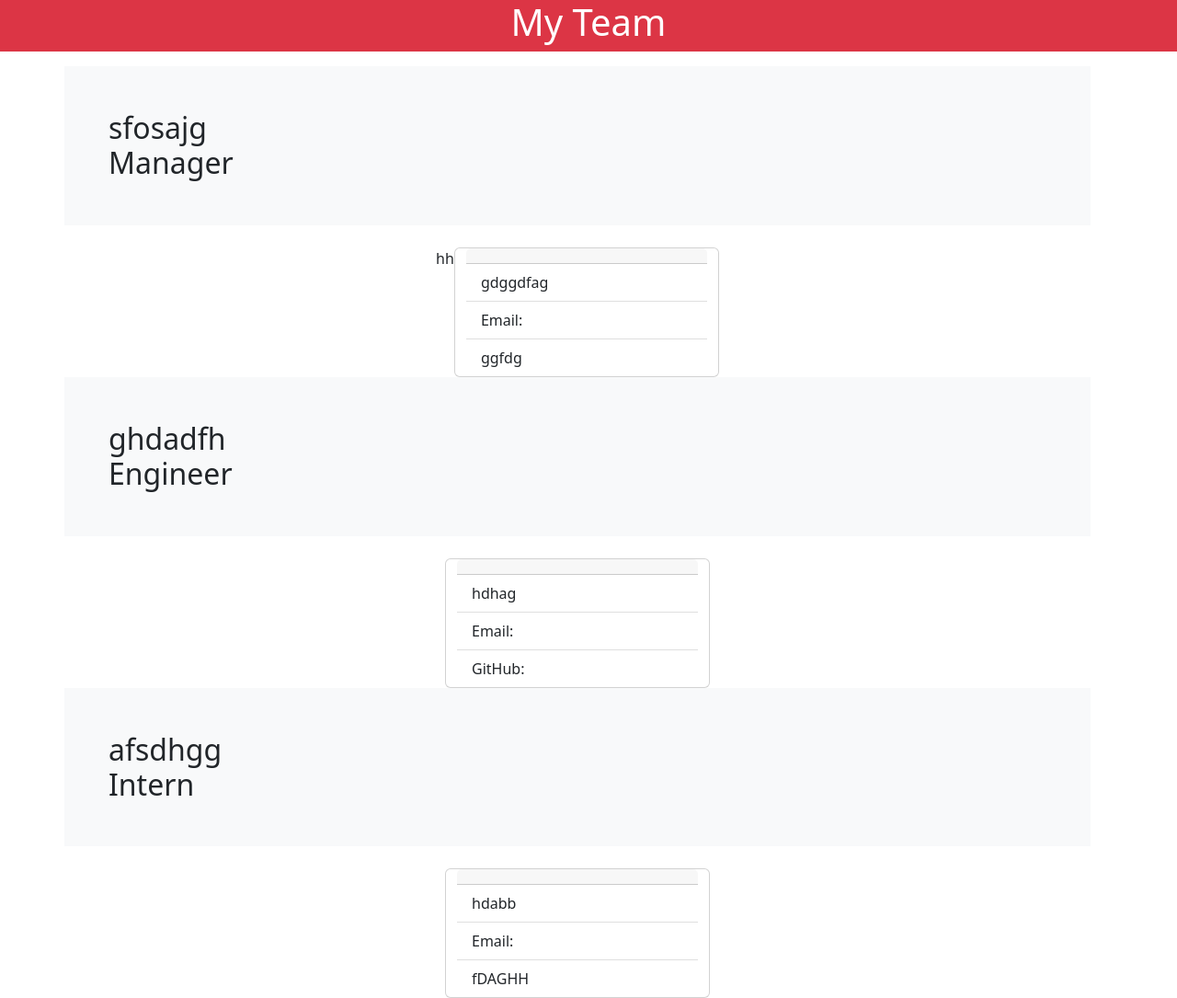
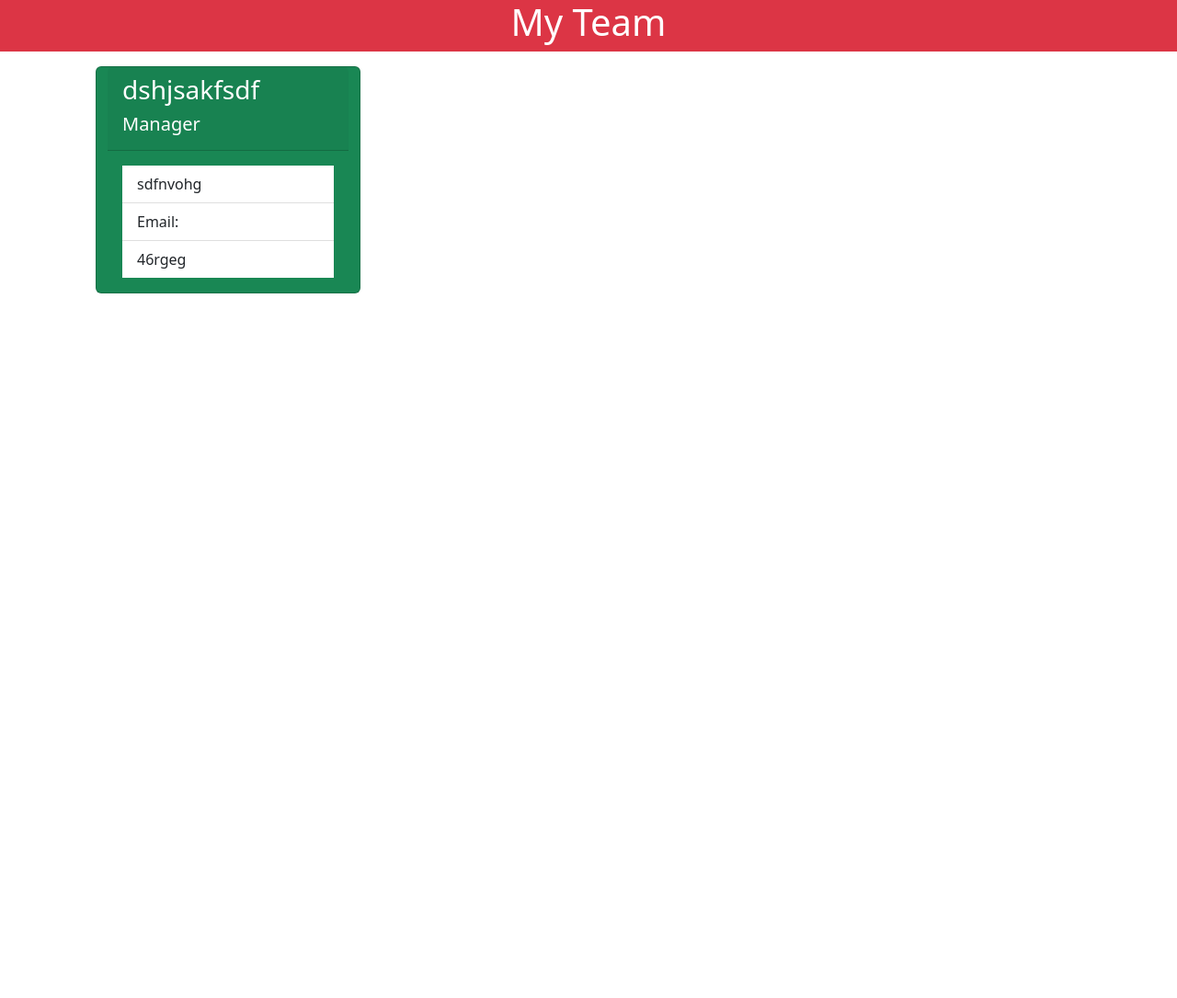
Before and after one commit to will198735/Team-profile-G, a website: page main/team.html in a window 1280 px wide. Shown: the whole page at 92% size. After the commit the page ends 800 px from the top, so only its background shows below. Drawn offline with nearby package versions, Linux system fonts and the light colour scheme.

Commit message:
styling container card from bootstrap

```diff
--- a/main/team.html
+++ b/main/team.html
@@ -14,66 +14,37 @@
         </div>
     </div>
 </div>
+
 <div class="container">
     <div class="row">
-        <div class="row team-area col-12 d-flex justify-content-center">
-              <header class="p-5 mb-4 header bg-light">
-    <h2 class="card-title">sfosajg</h2>
-    <h2 class="card-title">Manager</h2>
-    </header>hh
 
-    <div class="card" style="width: 18rem;">
-    <div class="card-header">
+        <div class="row team-area col-4 d-flex justify-content-center">
 
-    </div>
-    <ul class="list-group list-group-flush">
-      <li class="list-group-item">gdggdfag</li>
+
+  <div class="card text-bg-success mb-3" style="max-width: 18rem;">
+  <div class="card-header">
+  <h3 class="card-title">dshjsakfsdf</h3>
+    <h5 class="card-title">Manager</h5>
+
+  </div>
+  <div class="card-body">
+  <ul class="list-group list-group-flush">
+      <li class="list-group-item">sdfnvohg</li>
       <li class="list-group-item">Email: <a href="mail:undefined"></a></li>
 
-      <li class="list-group-item">ggfdg</li>
+      <li class="list-group-item">46rgeg</li>
 
     </ul>
+
   </div>
-  <header class="p-5 mb-4 header bg-light">
-<h2 class="card-title">ghdadfh</h2>
-<h2 class="card-title">Engineer</h2>
-</header>
-
-<div class="card" style="width: 18rem;">
-<div class="card-header">
-
-</div>
-<ul class="list-group list-group-flush">
-  <li class="list-group-item">hdhag</li>
-  <li class="list-group-item">Email: <a href="mail:hgfghd"></a></li>
-  <li class="list-group-item">GitHub: <a href="https://github.com/jjsa" target="_blank" rel="noopener noreferrer"></a></li>
-
-
-</ul>
 </div>
 
-    <header class="p-5 mb-4 header bg-light">
-    <h2 class="card-title">afsdhgg</h2>
-    <h2 class="card-title">Intern</h2>
-    </header>
+        </div>
 
-    <div class="card" style="width: 18rem;">
-    <div class="card-header">
-
-    </div>
-    <ul class="list-group list-group-flush">
-      <li class="list-group-item">hdabb</li>
-      <li class="list-group-item">Email: <a href="mail:hgffas"></a></li>
-
-      <li class="list-group-item">fDAGHH</li>
-
-    </ul>
-  </div>
-
-        </div>
     </div>
 </div>
 
 
+
 </body>
 </html>
```
Also changed, not shown: main/src/template.js (+22 -12 lines), README.md, Screen Shot 2023-03-02 at 3.22.00 PM.png (deleted).
